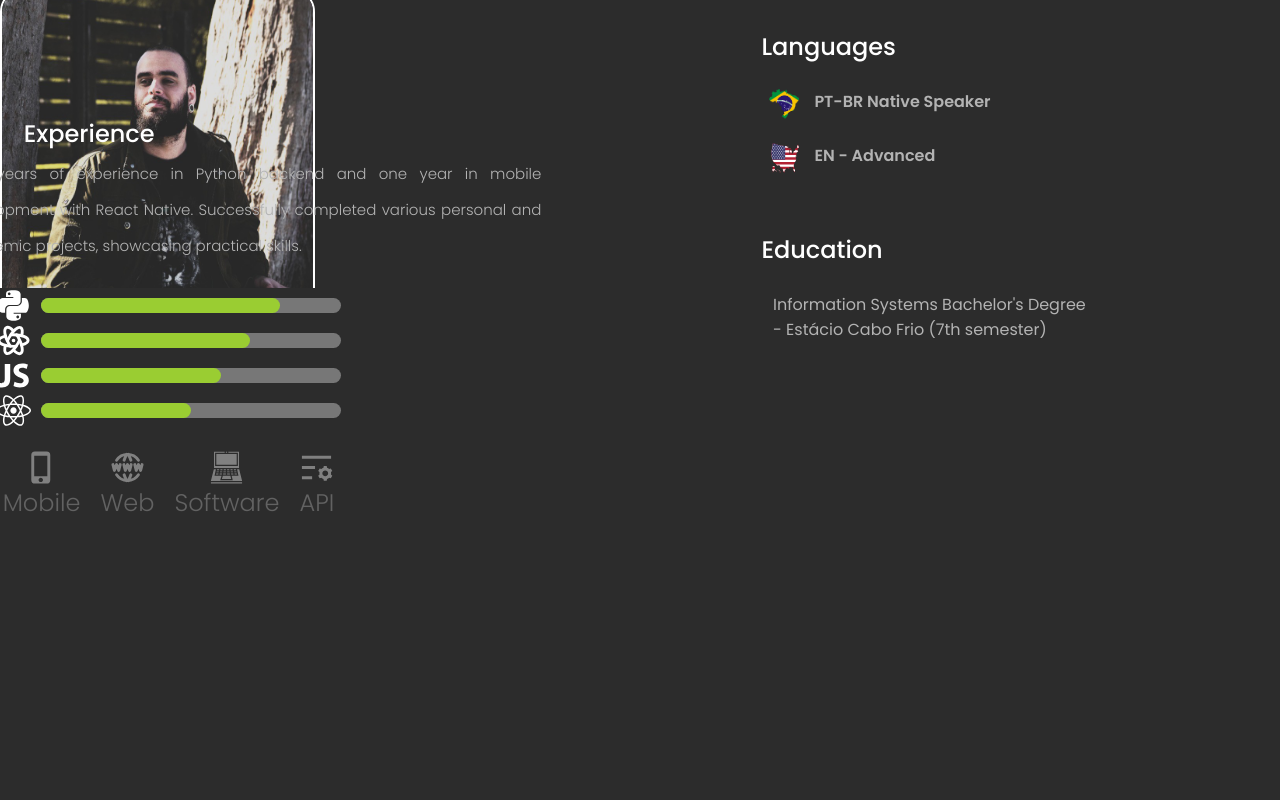
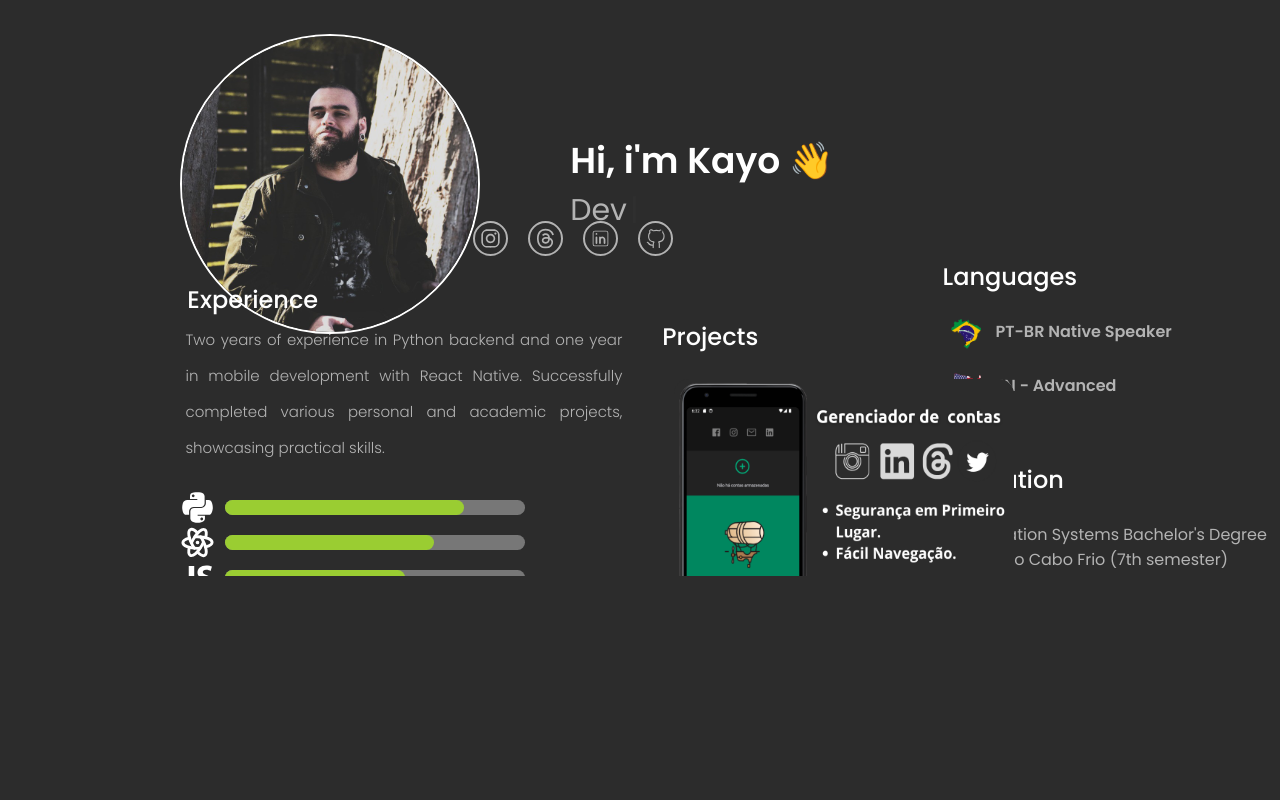
Before and after one commit to kayomacedo/my-portfolio, a Next.js app: page / in a window 1280 px wide. Shown: the top 800 px of the page. Built offline with nearby package versions, Linux system fonts and the light colour scheme.

Commit message:
mexendo na responsividade

```diff
--- a/app/components/Experience/experience.scss
+++ b/app/components/Experience/experience.scss
@@ -82,6 +82,21 @@
 
     @media(min-width: 768px) {
         align-items: flex-start;
+        margin-top: -2%;
+        width: 100%;
+
+        padding-left: 30%;
+        gap: 24px;
+        .title{
+            margin-left: -7%;
+        }
+
+        .experience-times{
+            background-color: aqua;
+            margin-left: -7%;
+        }
+
+
 
         p {
 
@@ -89,6 +104,8 @@
             line-height: 36px;
             text-align: start;
 
+
         }
+
     }
 }
--- a/app/components/Header/header.scss
+++ b/app/components/Header/header.scss
@@ -1,13 +1,13 @@
-.header{
+.header {
 
-   .box-header{
+    .box-header {
 
         display: flex;
         flex-direction: column;
         justify-content: center;
         align-items: center;
 
-    img{
+        img {
             border-radius: 24px;
             width: 90%;
             height: 350px;
@@ -16,15 +16,11 @@
         }
     }
 
-
-
-
-
-    .titlesHeader{
+    .titlesHeader {
         margin-left: 5%;
         width: 100%;
 
-        h1{
+        h1 {
             font-weight: 600;
             font-size: 28px;
             line-height: 42px;
@@ -33,7 +29,7 @@
 
         }
 
-        h2{
+        h2 {
             font-style: italic;
             font-weight: 400;
             font-size: 20px;
@@ -46,31 +42,50 @@
 
     }
 
+    @media (min-width: 768px) {
+        display: flex;
+        width: 100%;
 
-    @media (min-width: 768px) {
+
+        margin-left: 20%;
+        margin-top: 20%;
+
+
+
+        .box-header {
+            display: flex;
             flex-direction: row-reverse;
-        align-items: center;
+            width: auto;
+            width: 100%;
 
-        gap: 24px;
+            padding-left: 5%;
+            padding-top: 5%;
 
-        h1{
+
+            h1 {
 
                 font-size: 36px;
                 line-height: 54px;
 
             }
 
-        h2{
+            h2 {
 
                 font-size: 30px;
                 line-height: 45px;
                 font-style: normal;
 
             }
-        img{
+
+            img {
                 border-radius: 200%;
                 border: 2px solid white;
+                width: 300px;
+                height: 300px;
             }
+        }
+
+
 
     }
 }
--- a/app/components/Projects/projects.scss
+++ b/app/components/Projects/projects.scss
@@ -57,5 +57,17 @@
 
 
 
+
+    }
+    @media(min-width: 768px){
+        margin-left: -150%;
+        margin-top: 25%;
+        .title{
+
+         margin: 0;
+         margin-right: 5%;
+        }
+
+
     }
 }
--- a/app/components/Social/social.scss
+++ b/app/components/Social/social.scss
@@ -17,5 +17,13 @@
         border: 0;
     }
 
+    @media(min-width: 768px) {
+        margin-top: 20%;
+        margin-left: 65%;
+
+
+
+    }
+
 
 }
--- a/app/components/information/information.scss
+++ b/app/components/information/information.scss
@@ -37,7 +37,10 @@
     }
 
     @media(min-width: 768px){
-        margin-top: 32%;
+       display: flex;
+       margin-left: -60%;
+       margin-top: 185%;
+
 
     }
 }
--- a/app/styles/home.scss
+++ b/app/styles/home.scss
@@ -23,8 +23,10 @@
         grid-template-rows: 10% 15%;
         grid-template-columns: 60% 30% ;
         grid-template-areas:
-        "header info"
-        "experience empty"
+        "header empt2 info"
+        "menuSocial empt1 empt23"
+        'experience projects aaa'
+
 
 
 
@@ -32,9 +34,11 @@
         align-items: center;
         justify-items: start;
         justify-content: space-between;
+        height: 45vw;
 
 
 
     }
 
+
 }
```
Lines whose indentation alone changed are shown as unchanged.
